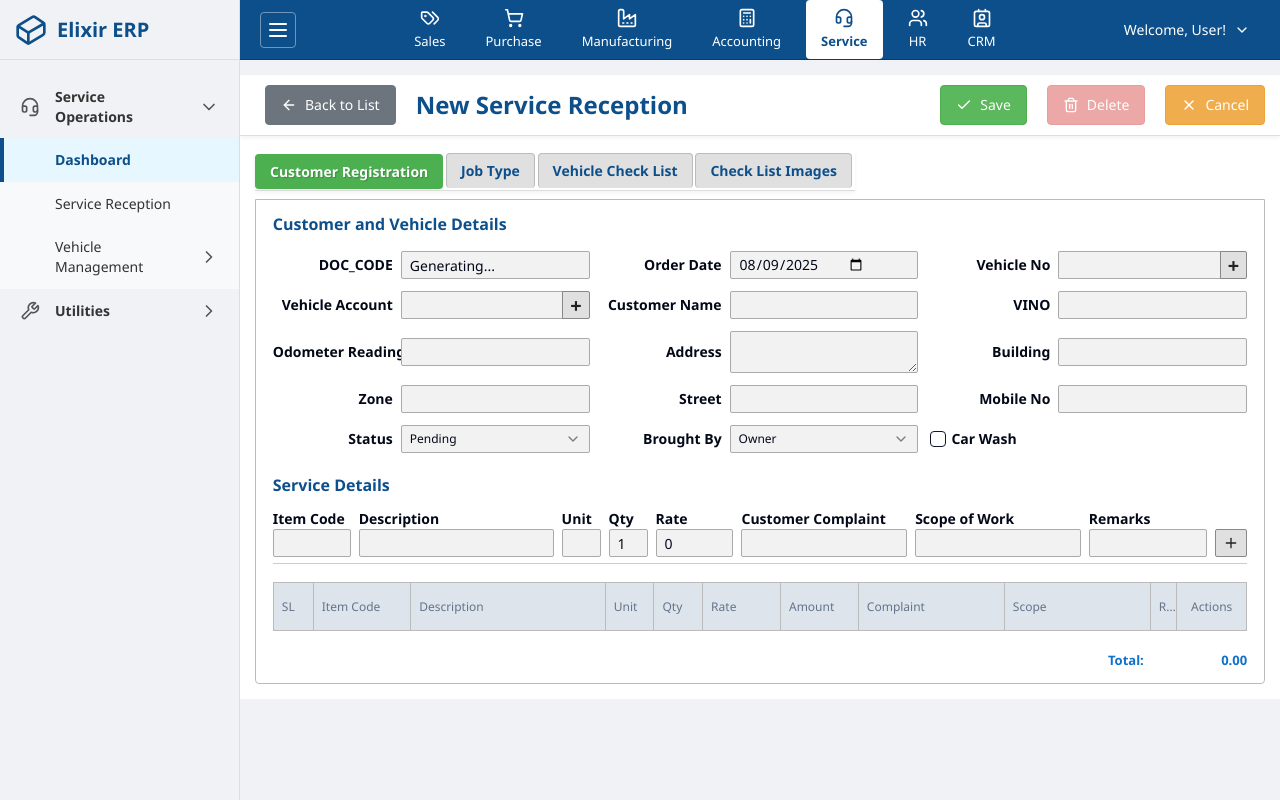
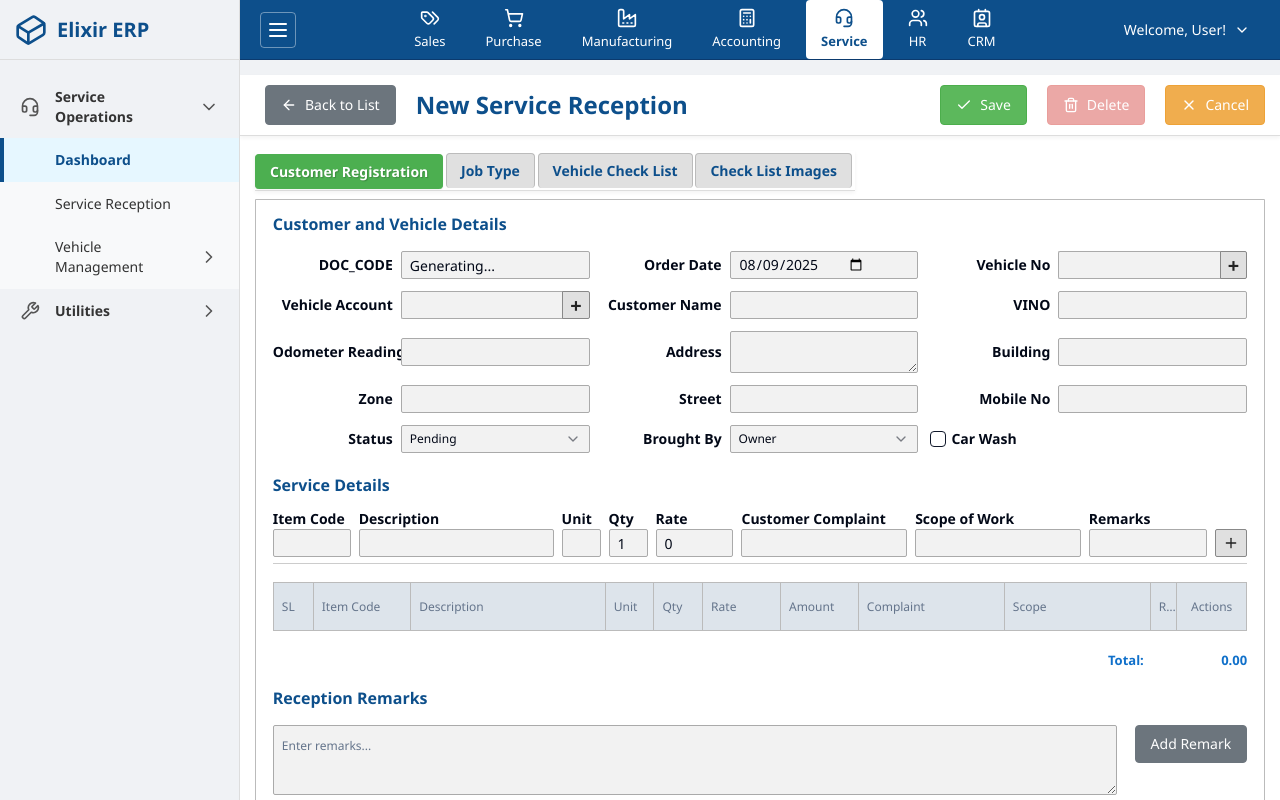
Before and after one commit to Corttana/React-Vehicle-Garage-ERP-dyad, a React (Vite) app: page /service-reception/new in a window 1280 px wide. Built offline with nearby package versions, Linux system fonts and the light colour scheme.

Commit message:
[dyad] Added reception remarks section - wrote 2 file(s)

```diff
--- a/src/lib/types.ts
+++ b/src/lib/types.ts
@@ -29,3 +29,9 @@ export interface ServiceDetail {
   scope_of_work: string;
   remarks: string;
 }
+
+export interface ServiceReceptionRemark {
+  id: number; // Temporary client-side ID for list management
+  slNo: number;
+  remarks: string;
+}
--- a/src/pages/ServiceReceptionFormPage.tsx
+++ b/src/pages/ServiceReceptionFormPage.tsx
@@ -14,7 +14,7 @@ import VehicleRegistrationModal from '@/components/service-reception/VehicleRegi
 import CustomerAccountModal from '@/components/service-reception/CustomerAccountModal';
 import { showLoading, showSuccess, showError, dismissToast } from '@/utils/toast';
 import { getServiceReceptionByDocCode, createServiceReception, updateServiceReception } from '@/lib/api';
-import { ServiceReception, ServiceDetail } from '@/lib/types';
+import { ServiceReception, ServiceDetail, ServiceReceptionRemark } from '@/lib/types';
 
 type FormData = Omit<ServiceReception, 'docCode' | 'totalAmount'>;
 type DetailFormData = Omit<ServiceDetail, 'id' | 'amount'>;
@@ -50,6 +50,10 @@ const ServiceReceptionFormPage = () => {
   const [editingDetailId, setEditingDetailId] = useState<number | null>(null);
   const [nextDetailId, setNextDetailId] = useState(1);
 
+  const [receptionRemarks, setReceptionRemarks] = useState<ServiceReceptionRemark[]>([]);
+  const [remarkInput, setRemarkInput] = useState('');
+  const [nextRemarkId, setNextRemarkId] = useState(1);
+
   useEffect(() => {
     if (docCode) {
       setIsEditMode(true);
@@ -58,7 +62,7 @@ const ServiceReceptionFormPage = () => {
         if (data) {
           const { docCode: _, totalAmount: __, ...formData } = data;
           setFormData(formData);
-          // In a real app, you'd fetch details too. Here we'll leave it empty.
+          // In a real app, you'd fetch details and remarks too.
         } else {
           showError('Service reception not found.');
           navigate('/service-reception');
@@ -85,7 +89,7 @@ const ServiceReceptionFormPage = () => {
     e.preventDefault();
     const toastId = showLoading(isEditMode ? 'Updating record...' : 'Creating record...');
     const totalAmount = serviceDetails.reduce((sum, d) => sum + d.amount, 0);
-    const payload = { ...formData, totalAmount, serviceDetails }; // Include details in payload
+    const payload = { ...formData, totalAmount, serviceDetails, receptionRemarks };
 
     try {
       if (isEditMode && docCode) {
@@ -115,15 +119,9 @@ const ServiceReceptionFormPage = () => {
     }
 
     if (editingDetailId !== null) {
-      // Update existing detail
       setServiceDetails(details => details.map(d => d.id === editingDetailId ? { ...detailInput, id: d.id, amount: detailInput.qty * detailInput.rate } : d));
     } else {
-      // Add new detail
-      const newDetail: ServiceDetail = {
-        ...detailInput,
-        id: nextDetailId,
-        amount: detailInput.qty * detailInput.rate,
-      };
+      const newDetail: ServiceDetail = { ...detailInput, id: nextDetailId, amount: detailInput.qty * detailInput.rate };
       setServiceDetails(details => [...details, newDetail]);
       setNextDetailId(id => id + 1);
     }
@@ -148,6 +146,25 @@ const ServiceReceptionFormPage = () => {
   const cancelEdit = () => {
     setDetailInput(initialDetailState);
     setEditingDetailId(null);
+  };
+
+  const handleAddRemark = () => {
+    if (!remarkInput.trim()) {
+      showError("Remark cannot be empty.");
+      return;
+    }
+    const newRemark: ServiceReceptionRemark = {
+      id: nextRemarkId,
+      slNo: receptionRemarks.length + 1,
+      remarks: remarkInput.trim(),
+    };
+    setReceptionRemarks(prev => [...prev, newRemark]);
+    setNextRemarkId(id => id + 1);
+    setRemarkInput('');
+  };
+
+  const handleDeleteRemark = (id: number) => {
+    setReceptionRemarks(prev => prev.filter(r => r.id !== id).map((r, index) => ({ ...r, slNo: index + 1 })));
   };
 
   const totalAmount = useMemo(() => {
@@ -230,7 +247,50 @@ const ServiceReceptionFormPage = () => {
               </div>
               <div id="totalAmount" className="total-line">Total: <span>{totalAmount.toFixed(2)}</span></div>
             </div>
-            {/* Other sections... */}
+
+            <div id="reception-remarks-section">
+              <div className="erp-section-header">Reception Remarks</div>
+              <div className="flex items-start gap-2 mb-4">
+                <Textarea
+                  id="receptionRemarkInput"
+                  placeholder="Enter remarks..."
+                  className="erp-form-input flex-grow"
+                  value={remarkInput}
+                  onChange={(e) => setRemarkInput(e.target.value)}
+                  rows={2}
+                />
+                <Button type="button" onClick={handleAddRemark} className="btn btn-secondary h-auto">Add Remark</Button>
+              </div>
+              <div className="table-responsive-wrapper">
+                <Table className="erp-table">
+                  <TableHeader>
+                    <TableRow>
+                      <TableHead style={{ width: '80px' }}>SL No.</TableHead>
+                      <TableHead>Remarks</TableHead>
+                      <TableHead style={{ width: '100px', textAlign: 'center' }}>Actions</TableHead>
+                    </TableRow>
+                  </TableHeader>
+                  <TableBody>
+                    {receptionRemarks.map((remark) => (
+                      <TableRow key={remark.id}>
+                        <TableCell>{remark.slNo}</TableCell>
+                        <TableCell style={{ whiteSpace: 'pre-wrap', wordBreak: 'break-word' }}>{remark.remarks}</TableCell>
+                        <TableCell className="action-cell">
+                          <button className="action-btn" onClick={() => handleDeleteRemark(remark.id)} title="Delete Remark">
+                            <Trash2 size={14} />
+                          </button>
+                        </TableCell>
+                      </TableRow>
+                    ))}
+                     {receptionRemarks.length === 0 && (
+                      <TableRow>
+                        <TableCell colSpan={3} className="text-center text-muted-foreground">No remarks added yet.</TableCell>
+                      </TableRow>
+                    )}
+                  </TableBody>
+                </Table>
+              </div>
+            </div>
           </TabsContent>
           {/* Other TabsContent... */}
         </Tabs>
```
